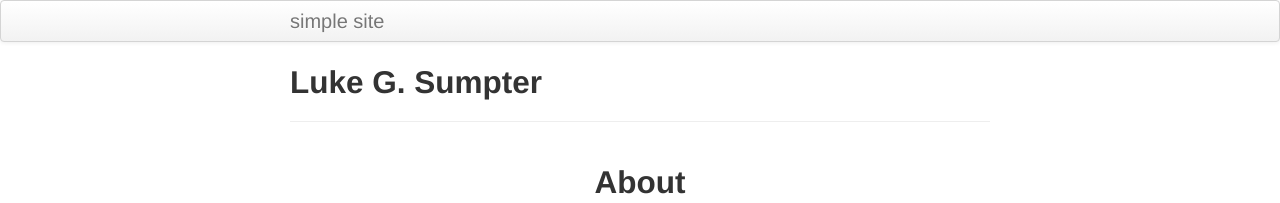
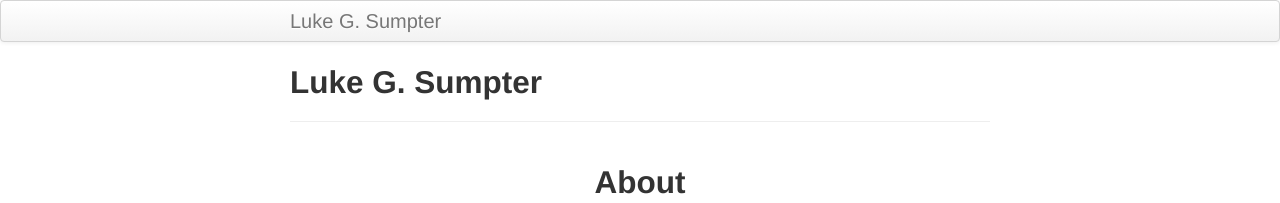
Before and after one commit to lgsump/lgsumps, a Jekyll site: the page built from index.md, in a window 1280 px wide. Shown: the top 203 px of the page. Built offline with Jekyll 4.4.1, drawn with Linux system fonts in a browser that asks for light colours.

Commit message:
Update _config.yml

```diff
--- a/_config.yml
+++ b/_config.yml
@@ -8,7 +8,7 @@ highlighter: rouge
 # Themes are encouraged to use these universal variables
 # so be sure to set them if your theme uses them.
 #
-title : simple site
+title : Luke G. Sumpter
 author :
   name : Luke G. Sumpter
   email : lgsump@gmail.com
```
